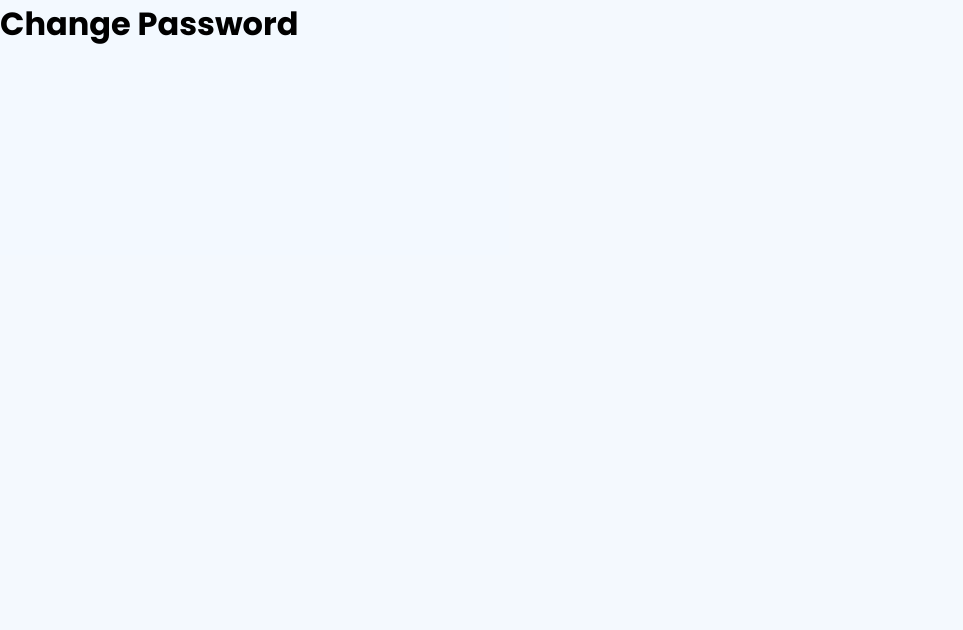
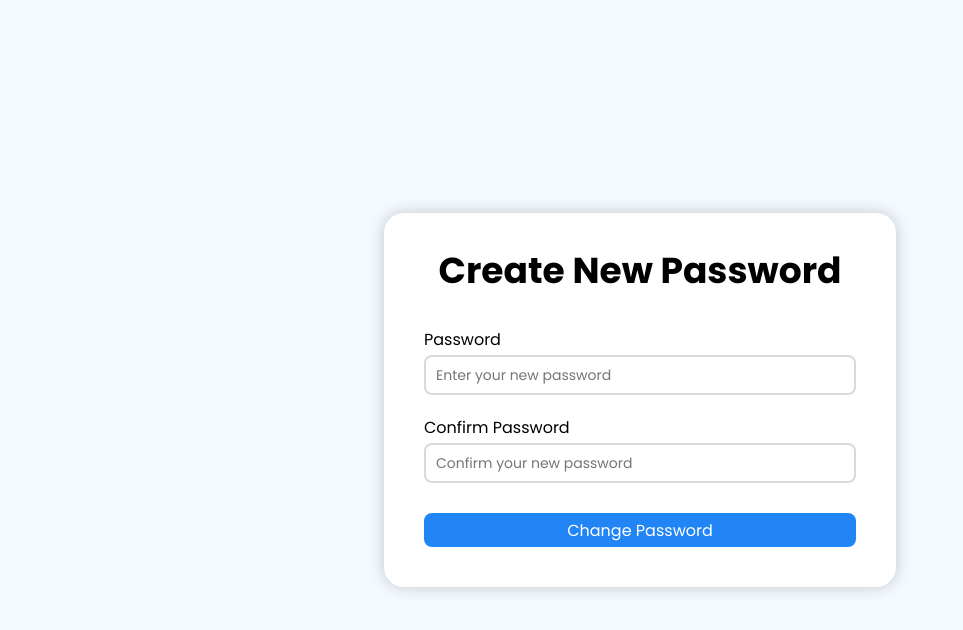
Before and after one commit to tlhalesebaeng/testmaker-frontend, a React (Vite) app: page /password/reset/1/new in a window 1280 px wide. Shown: the top 630 px of the page, without its empty margins (0-963 px from the left). Built offline with nearby package versions, Linux system fonts and the light colour scheme.

Commit message:
Page views

```diff
--- a/src/features/auth/change-password/ChangePassword.jsx
+++ b/src/features/auth/change-password/ChangePassword.jsx
@@ -1,7 +1,34 @@
+import Button from '../../../components/button/Button.jsx';
+import Input from '../../../components/input/Input.jsx';
+import AuthContainer from '../auth-container/AuthContainer.jsx';
+import Form from '../form/Form.jsx';
 import './ChangePassword.css';
 
 const ChangePassword = () => {
-    return <h1>Change Password</h1>;
+    const fields = [
+        {
+            id: 'f-1',
+            type: 'password',
+            placeholder: 'Enter your new password',
+            labelText: 'Password',
+        },
+        {
+            id: 'f-2',
+            type: 'password',
+            placeholder: 'Confirm your new password',
+            labelText: 'Confirm Password',
+        },
+    ];
+    return (
+        <AuthContainer>
+            <Form heading="Create New Password" description="">
+                {fields.map((field) => (
+                    <Input key={field.id} {...field} />
+                ))}
+                <Button>Change Password</Button>
+            </Form>
+        </AuthContainer>
+    );
 };
 
 export default ChangePassword;
```
